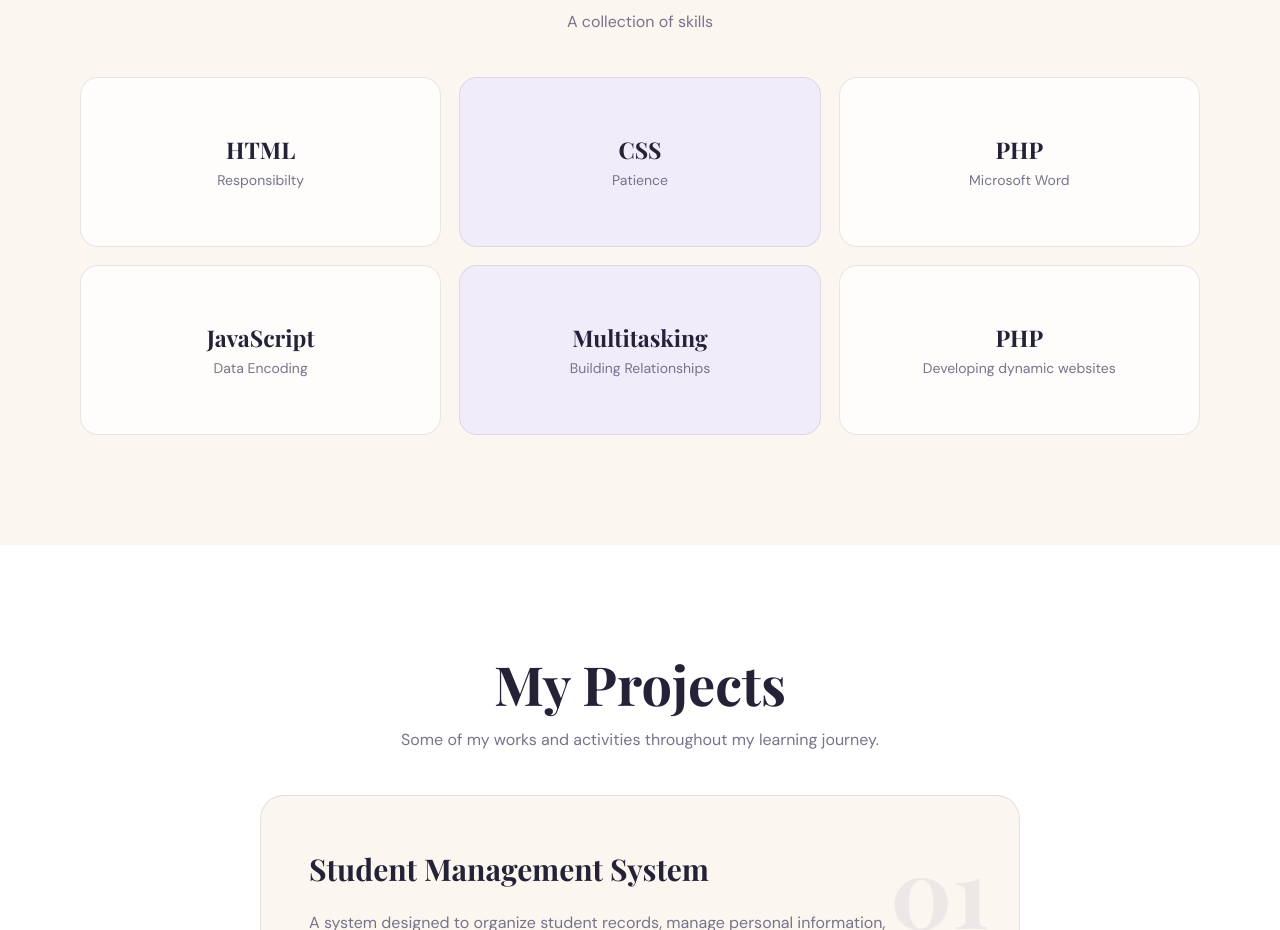
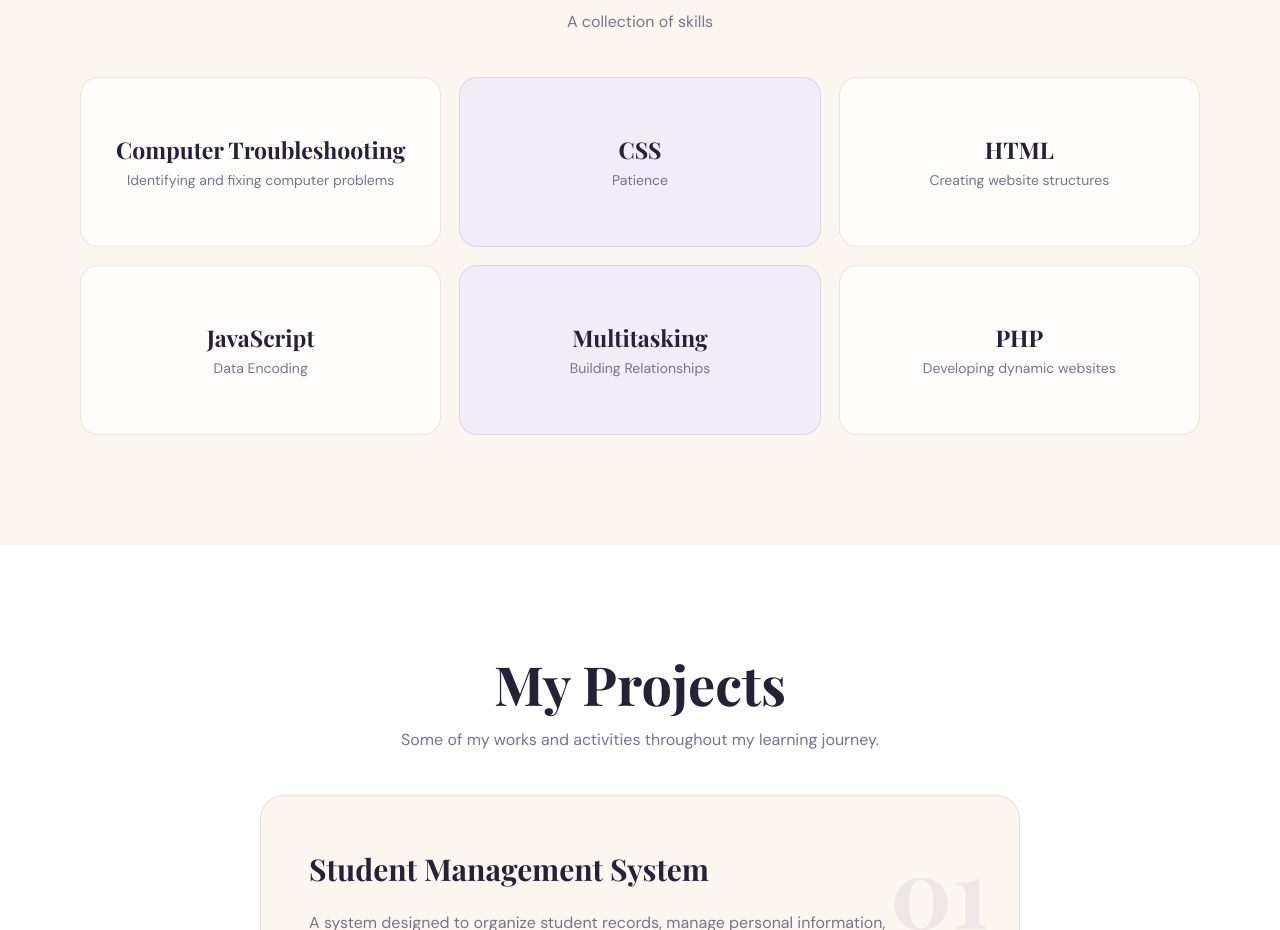
Before and after one commit to kringkring2/Idquila-project1, a plain HTML site: page index.html in a window 1280 px wide. Shown: the part 1700-2630 px from the top of the page. Drawn offline with nearby package versions, Linux system fonts and the light colour scheme.

Commit message:
computer troubleshooting

```diff
--- a/index.html
+++ b/index.html
@@ -134,8 +134,8 @@
 
         <div class="skills-container">
             <div class="skill-card">
-                <h3>HTML</h3>
-                <p>Responsibilty</p>
+                <h3>Computer Troubleshooting</h3>
+                <p>Identifying and fixing computer problems</p>
             </div>
 
             <div class="skill-card">
@@ -144,8 +144,8 @@
             </div>
 
             <div class="skill-card">
-                <h3>PHP</h3>
-                <p>Microsoft Word</p>
+                <h3>HTML</h3>
+                <p>Creating website structures</p>
             </div>
 
             <div class="skill-card">
```
